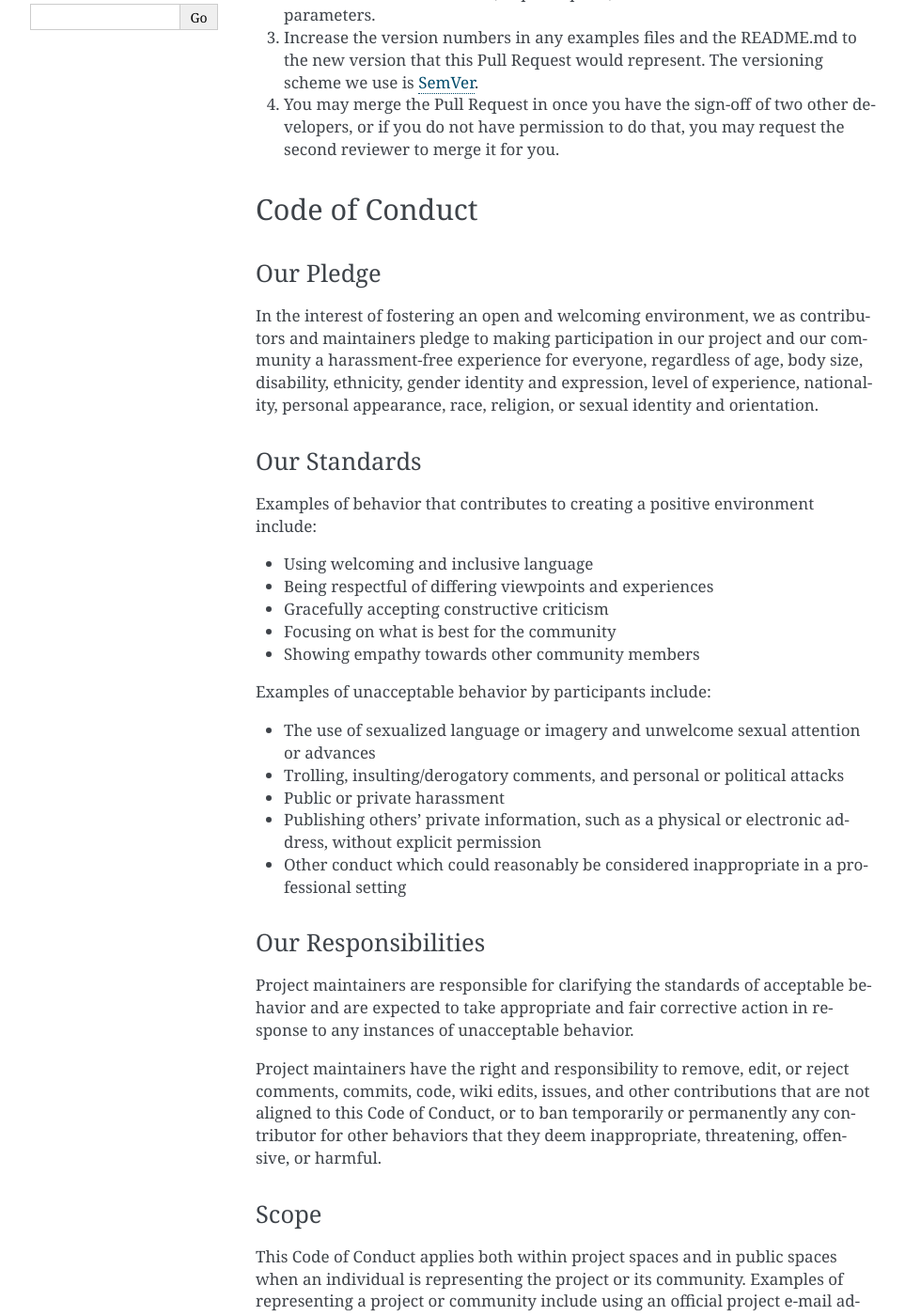
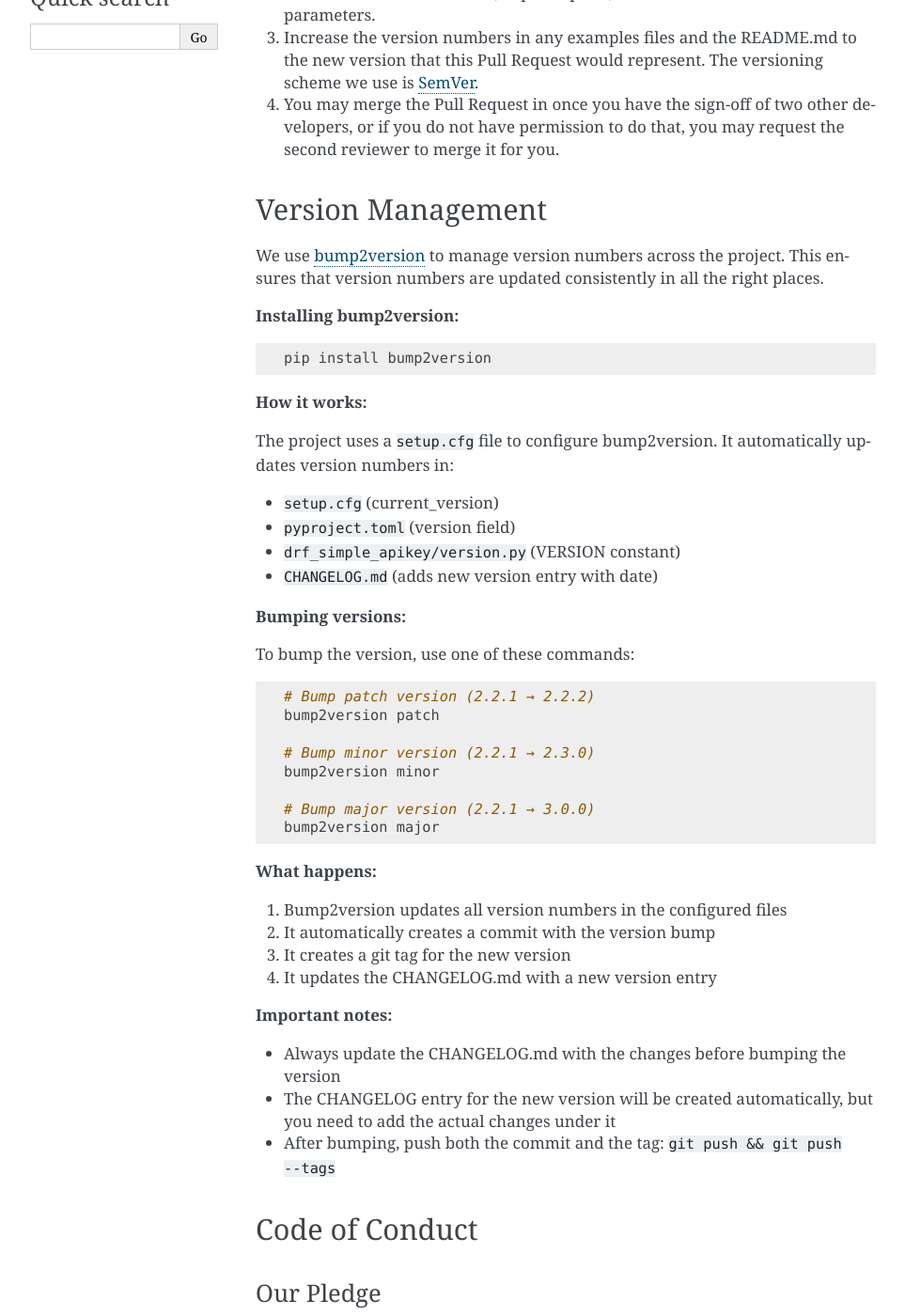
Before and after one commit to koladev32/drf-simple-apikey, a Sphinx documentation site: the page built from docs/development_and_contributing.rst, in a window 1280 px wide and 1400 px high, scrolled down 412 px. Shown: the whole window at 94% size, without its empty margins (148-1111 px from the left). Built offline with Sphinx 7.4.7, drawn with Linux system fonts in a browser that asks for light colours.

Commit message:
Update CHANGELOG and document bump2version usage

```diff
--- a/docs/development_and_contributing.rst
+++ b/docs/development_and_contributing.rst
@@ -22,6 +22,58 @@ Pull Request Process
 4. You may merge the Pull Request in once you have the sign-off of two
    other developers, or if you do not have permission to do that, you
    may request the second reviewer to merge it for you.
+
+Version Management
+-------------------
+
+We use `bump2version <https://github.com/c4urself/bump2version>`__ to manage
+version numbers across the project. This ensures that version numbers are
+updated consistently in all the right places.
+
+**Installing bump2version:**
+
+.. code-block:: bash
+
+   pip install bump2version
+
+**How it works:**
+
+The project uses a ``setup.cfg`` file to configure bump2version. It automatically
+updates version numbers in:
+
+- ``setup.cfg`` (current_version)
+- ``pyproject.toml`` (version field)
+- ``drf_simple_apikey/version.py`` (VERSION constant)
+- ``CHANGELOG.md`` (adds new version entry with date)
+
+**Bumping versions:**
+
+To bump the version, use one of these commands:
+
+.. code-block:: bash
+
+   # Bump patch version (2.2.1 → 2.2.2)
+   bump2version patch
+
+   # Bump minor version (2.2.1 → 2.3.0)
+   bump2version minor
+
+   # Bump major version (2.2.1 → 3.0.0)
+   bump2version major
+
+**What happens:**
+
+1. Bump2version updates all version numbers in the configured files
+2. It automatically creates a commit with the version bump
+3. It creates a git tag for the new version
+4. It updates the CHANGELOG.md with a new version entry
+
+**Important notes:**
+
+- Always update the CHANGELOG.md with the changes before bumping the version
+- The CHANGELOG entry for the new version will be created automatically, but
+  you need to add the actual changes under it
+- After bumping, push both the commit and the tag: ``git push && git push --tags``
 
 Code of Conduct
 ---------------
```
Also changed, not shown: CHANGELOG.md (+43 -0 lines).
